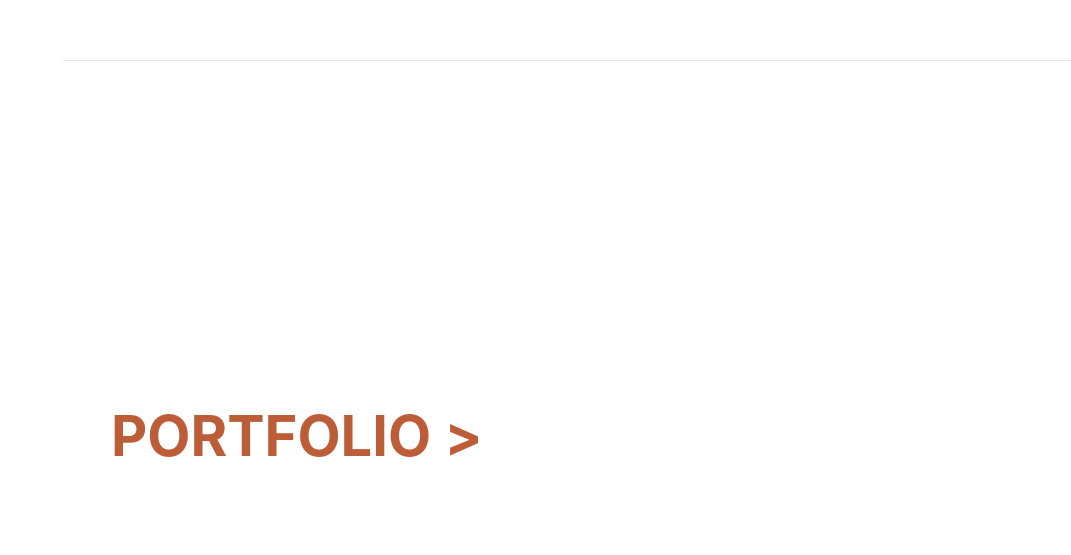
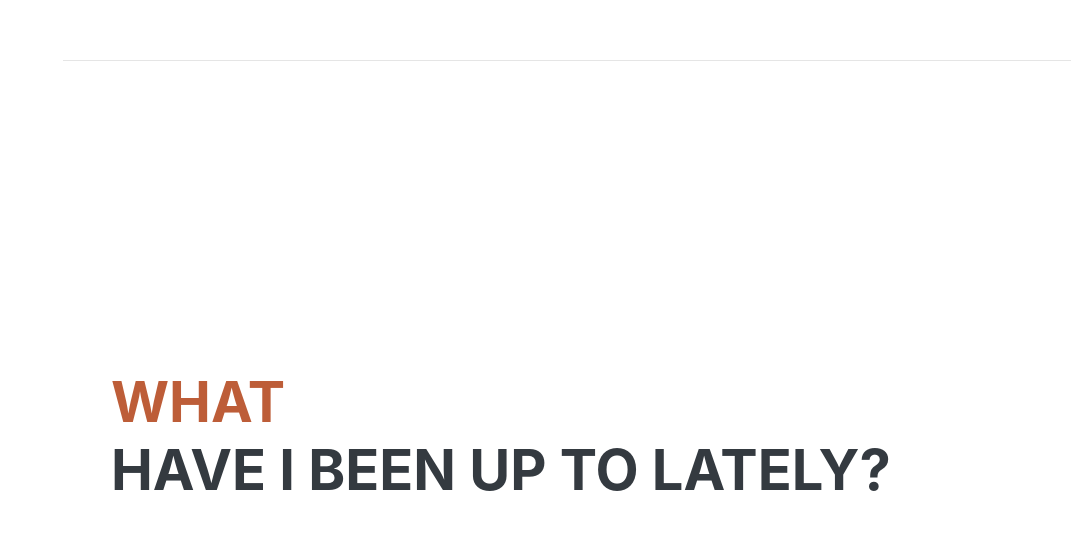
Before and after one commit to EastonEtta/MyResumeSite, a plain HTML site: page index.html in a window 1280 px wide. Shown: the part 3181-3736 px from the top of the page, without its empty margins (209-1280 px from the left). Drawn offline with nearby package versions, Linux system fonts and the light colour scheme; a web font is replaced by a local one.

Commit message:
Update index.html

```diff
--- a/index.html
+++ b/index.html
@@ -123,7 +123,7 @@
         <section class="resume-section" id="awards">
             <div class="resume-section-content">
                 <h2 class="mb-5">
-                    <a href="Portfolio">Portfolio ></a>
+                    <a href="Portfolio">What </a><p>have I been up to lately?</p>
                 </h2>
                 <ul class="fa-ul mb-0">
                     <li>
```
